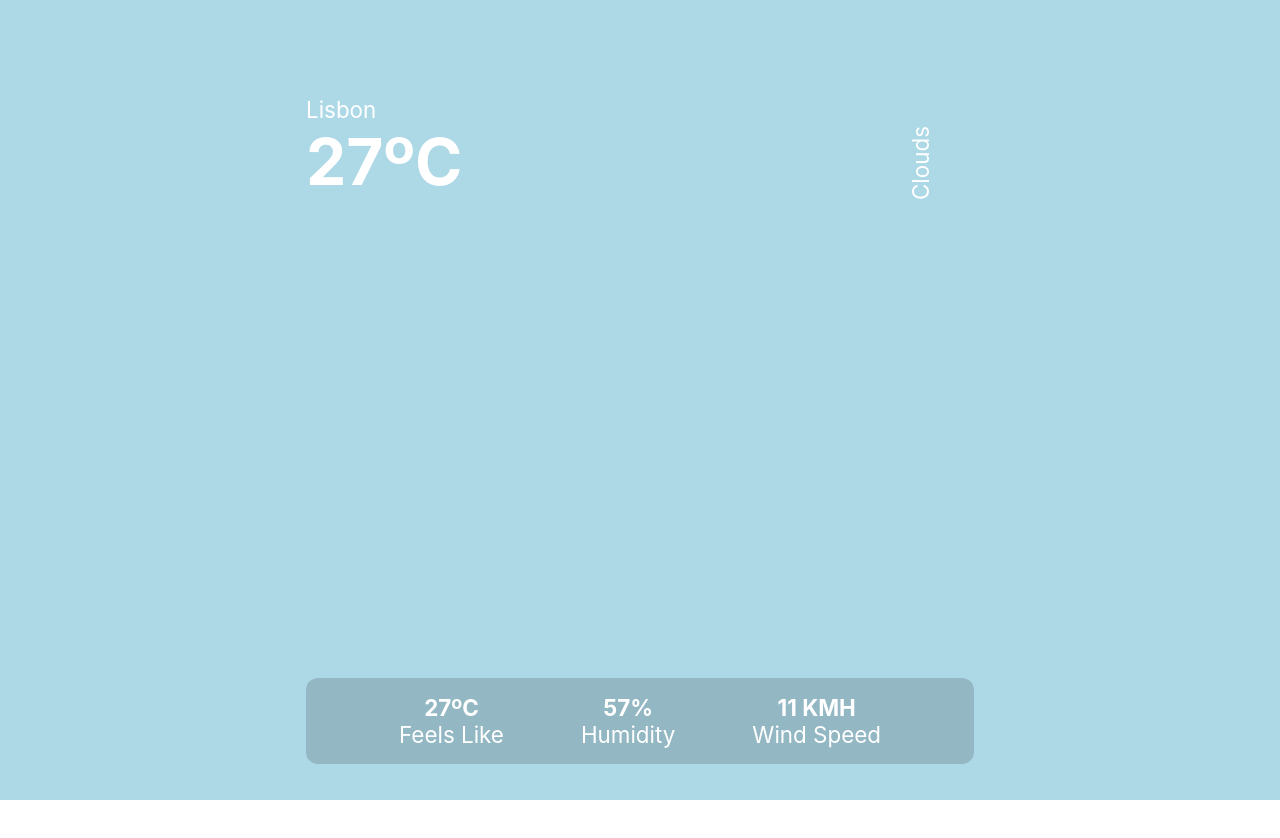
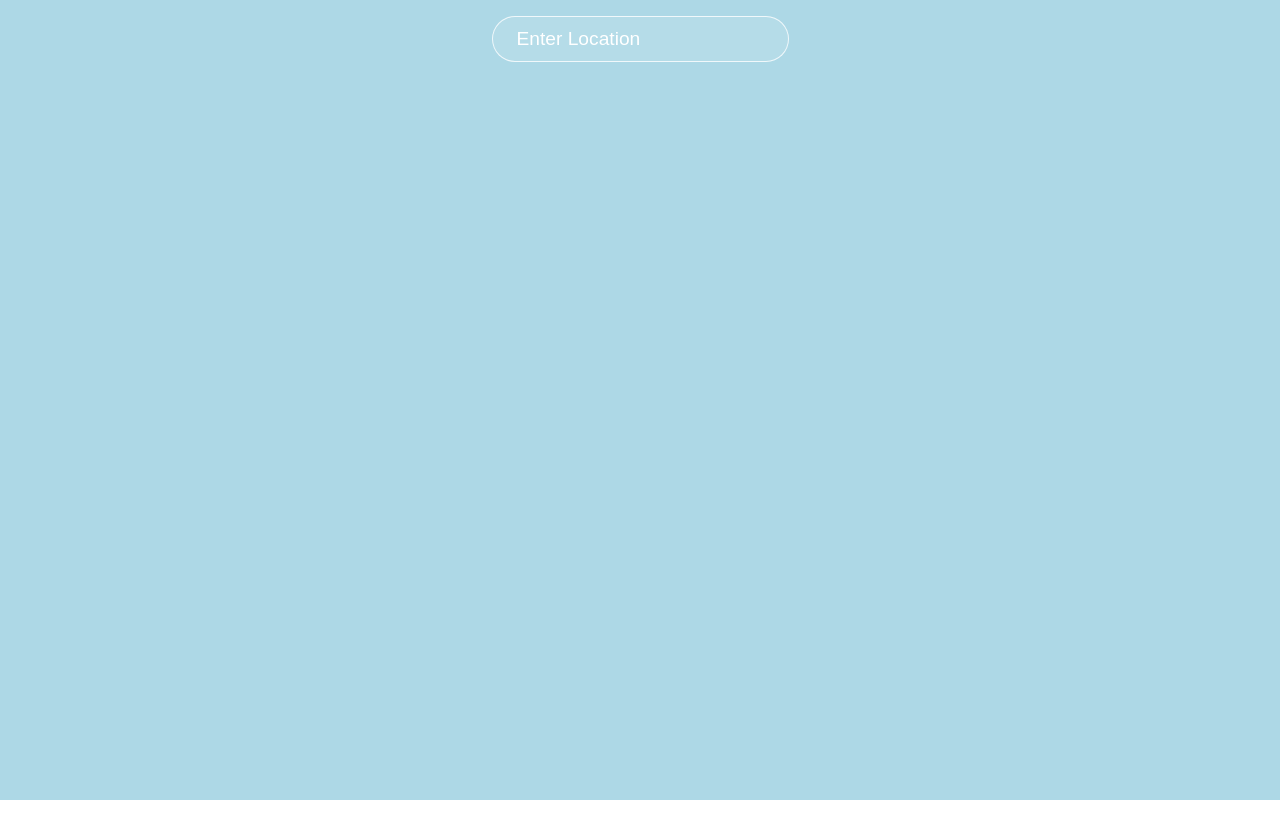
Before and after one commit to luismlopes1002/weather-app, a React (Create React App) app: page / in a window 1280 px wide. Shown: the top 838 px of the page. Before the commit the page ends 800 px from the top, so only its background shows below. Built offline with nearby package versions, Linux system fonts and the light colour scheme.

Commit message:
dynamic solution

```diff
--- a/src/App.js
+++ b/src/App.js
@@ -1,37 +1,71 @@
-import React, { userState } from "react";
+import React, { useState } from "react";
 import axios from "axios";
 
 function App() {
-  //const url = 'https://api.openweathermap.org/data/2.5/weather?id=2267056&APPID=de68f1e62679e41335ce198453b7db51'
+  const [data, setData] = useState({});
+  const [location, setLocation] = useState("");
+  const APIKEY = "de68f1e62679e41335ce198453b7db51";
+
+  // const url = `https://api.openweathermap.org/data/2.5/weather?id=${location}&&units=metric&APPID=${APIKEY}`;
+  const url = `https://api.openweathermap.org/data/2.5/weather?q=${location}&&units=metric&APPID=${APIKEY}`;
+
+  const searchLocation = (event) => {
+    if (event.key === "Enter") {
+      axios.get(url).then((response) => {
+        setData(response.data);
+        console.log(response.data);
+      });
+      setLocation("");
+    }
+  };
 
   return (
     <div className="app">
+      <div className="search">
+        <input
+          value={location}
+          onChange={(event) => setLocation(event.target.value)}
+          onKeyPress={searchLocation}
+          placeholder="Enter Location"
+          type="text"
+        ></input>
+      </div>
       <div className="container">
         <div className="top">
           <div className="location">
-            <p>Lisbon</p>
+            <p>{data.name}</p>
           </div>
           <div className="temp">
-            <h1>27ºC</h1>
+            {data.main ? <h1>{data.main.temp.toFixed()}ºC</h1> : null}
           </div>
           <div className="description">
-            <p>Clouds</p>
+            {data.weather ? (
+              <p className="bold">{data.weather[0].main}</p>
+            ) : null}
+            {data.weather ? <p>{data.weather[0].description}</p> : null}
           </div>
         </div>
+
+        {data.main !== undefined && (
           <div className="bottom">
             <div className="feels">
-            <p className="bold">27ºC</p>
+              {data.main ? (
+                <p className="bold">{data.main.feels_like.toFixed()}ºC</p>
+              ) : null}
               <p>Feels Like</p>
             </div>
             <div className="humidity">
-            <p className="bold">57%</p>
+              {data.main ? <p className="bold">{data.main.humidity}%</p> : null}
               <p>Humidity</p>
             </div>
             <div className="wind">
-            <p className="bold">11 KMH</p>
+              {data.main ? (
+                <p className="bold">{(data.wind.speed * 3.6).toFixed(1)} KMH</p>
+              ) : null}
               <p>Wind Speed</p>
             </div>
           </div>
+        )}
       </div>
     </div>
   );
--- a/src/index.css
+++ b/src/index.css
@@ -37,6 +37,25 @@
   top: 0;
   left: 0;
   z-index: -1;
+}
+
+.app .search {
+  text-align: center;
+  padding: 1rem;
+}
+
+.app input {
+  padding: 0.7rem 1.5rem;
+  font-size: 1.2rem;
+  border-radius: 25px;
+  border: 1px solid rgba(255, 255, 255, 0.8);
+  background: rgba(255, 255, 255, 0.1);
+  color: white;
+  outline-color: orange;
+}
+
+::placeholder {
+  color: white;
 }
 
 .container {
```
Also changed, not shown: src/weather_results.json (+17 -4 lines). Lines whose indentation alone changed are shown as unchanged.
